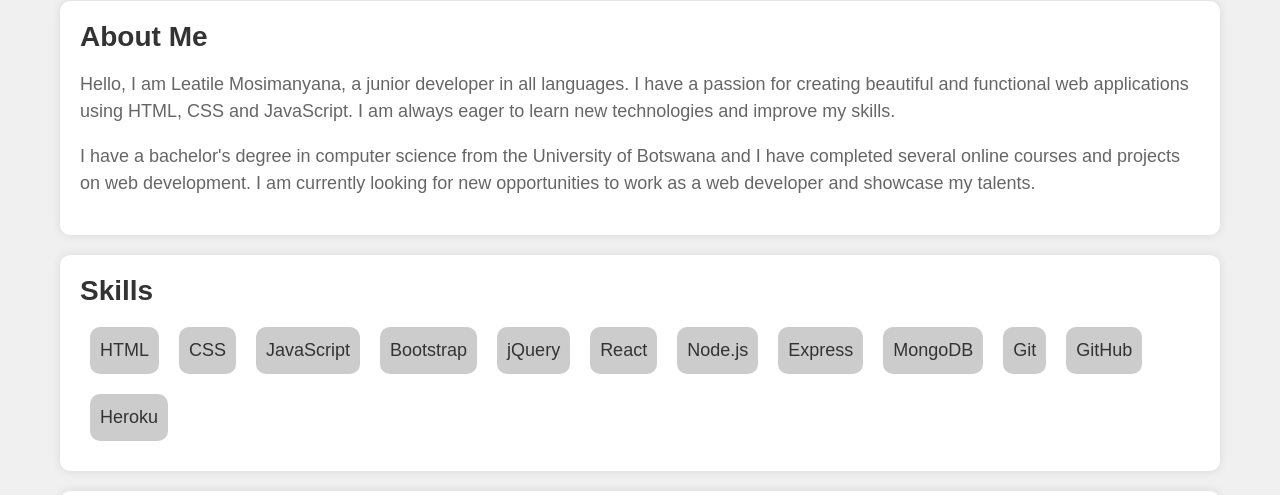
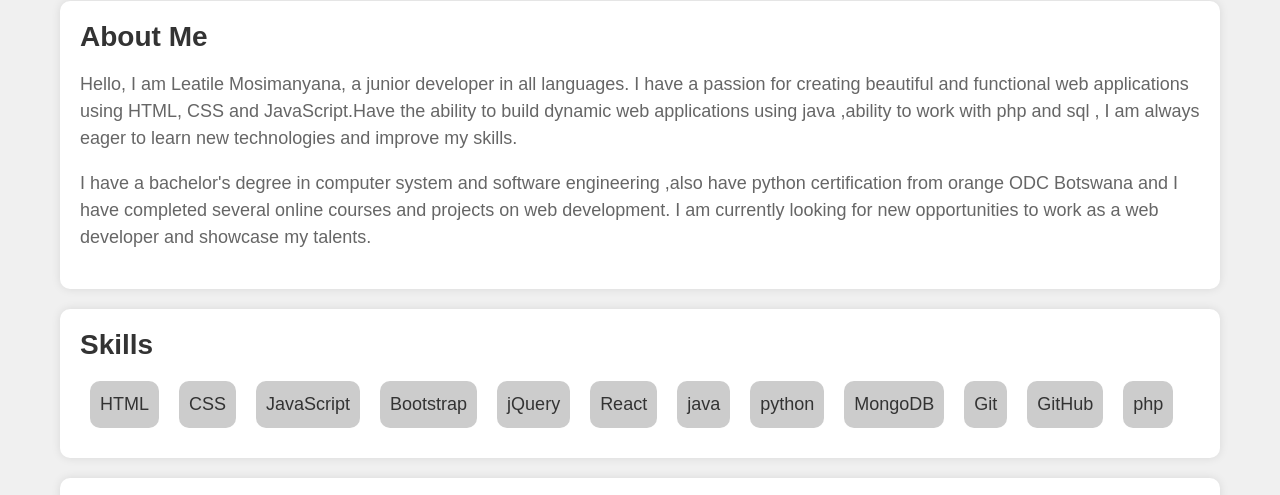
Before and after one commit to Cse21-034/Manando.com, a plain HTML site: page index.html in a window 1280 px wide. Shown: the part 139-634 px from the top of the page. Drawn offline with Linux system fonts and the light colour scheme.

Commit message:
Update index.html

```diff
--- a/index.html
+++ b/index.html
@@ -180,7 +180,7 @@
 <body>
     <div class="container">
         <div class="header">
-            <img src="logo.jpg" alt="Logo" class="logo">
+            <img src="manando.jpeg" alt="Logo" class="logo">
             <div class="name">Leatile Mosimanyana</div>
             <ul class="nav">
                 <li class="nav-item"><a href="#about" class="nav-link active">About</a></li>
@@ -192,8 +192,8 @@
         <div class="section" id="about">
             <div class="section-title">About Me</div>
             <div class="section-content">
-                <p>Hello, I am Leatile Mosimanyana, a junior developer in all languages. I have a passion for creating beautiful and functional web applications using HTML, CSS and JavaScript. I am always eager to learn new technologies and improve my skills.</p>
-                <p>I have a bachelor's degree in computer science from the University of Botswana and I have completed several online courses and projects on web development. I am currently looking for new opportunities to work as a web developer and showcase my talents.</p>
+                <p>Hello, I am Leatile Mosimanyana, a junior developer in all languages. I have a passion for creating beautiful and functional web applications using HTML, CSS and JavaScript.Have the ability to build dynamic web applications using java ,ability to work with php and sql , I am always eager to learn new technologies and improve my skills.</p>
+                <p>I have a bachelor's degree in computer system and software engineering ,also have python certification from orange ODC Botswana and I have completed several online courses and projects on web development. I am currently looking for new opportunities to work as a web developer and showcase my talents.</p>
             </div>
         </div>
         <div class="section" id="skills">
@@ -206,12 +206,12 @@
                     <li class="skill">Bootstrap</li>
                     <li class="skill">jQuery</li>
                     <li class="skill">React</li>
-                    <li class="skill">Node.js</li>
-                    <li class="skill">Express</li>
+                    <li class="skill">java</li>
+                    <li class="skill">python</li>
                     <li class="skill">MongoDB</li>
                     <li class="skill">Git</li>
                     <li class="skill">GitHub</li>
-                    <li class="skill">Heroku</li>
+                    <li class="skill">php</li>
                 </ul>
             </div>
         </div>
@@ -251,8 +251,8 @@
             <div class="section-content">
                 <p>If you are interested in working with me or hiring me, please feel free to contact me through any of the following channels:</p>
                 <ul class="footer">
-                    <li class="social-item"><a href="mailto:leatilemosimanyana@gmail.com" class="social-link"><i class="fa fa-envelope"></i></a></li>
-                    <li class="social-item"><a href="tel:+26712345678" class="social-link"><i class="fa fa-phone"></i></a></li>
+                    <li class="social-item"><a href="mailto:leatilemanando@gmail.com" class="social-link"><i class="fa fa-envelope"></i></a></li>
+                    <li class="social-item"><a href="tel:+26772212372" class="social-link"><i class="fa fa-phone"></i></a></li>
                     <li class="social-item"><a href="https://www.linkedin.com/in/leatile-mosimanyana" class="social-link"><i class="fa fa-linkedin"></i></a></li>
                     <li class="social-item"><a href="https://github.com/leatilemosimanyana" class="social-link"><i class="fa fa-github"></i></a></li>
                     <li class="social-item"><a href="https://twitter.com/leatilemosimanyana" class="social-link"><i class="fa fa-twitter"></i></a></li>
```
